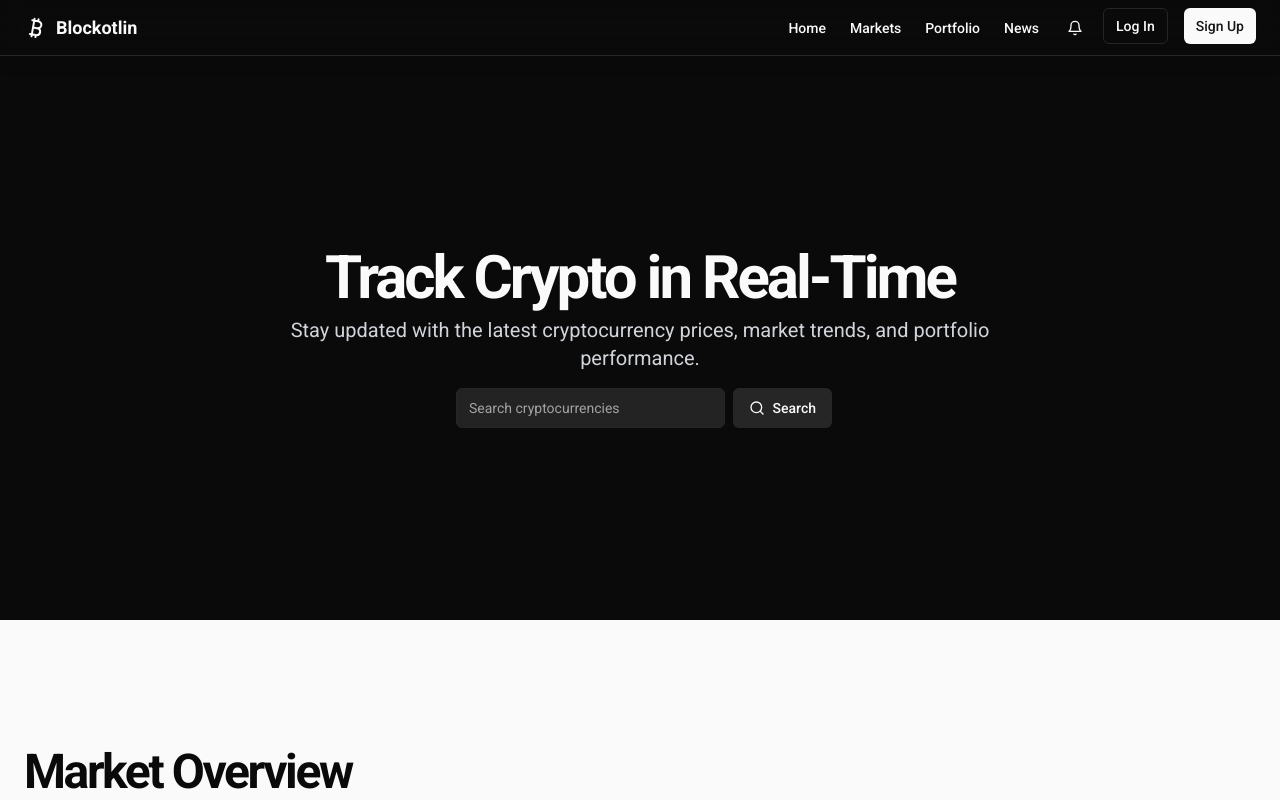
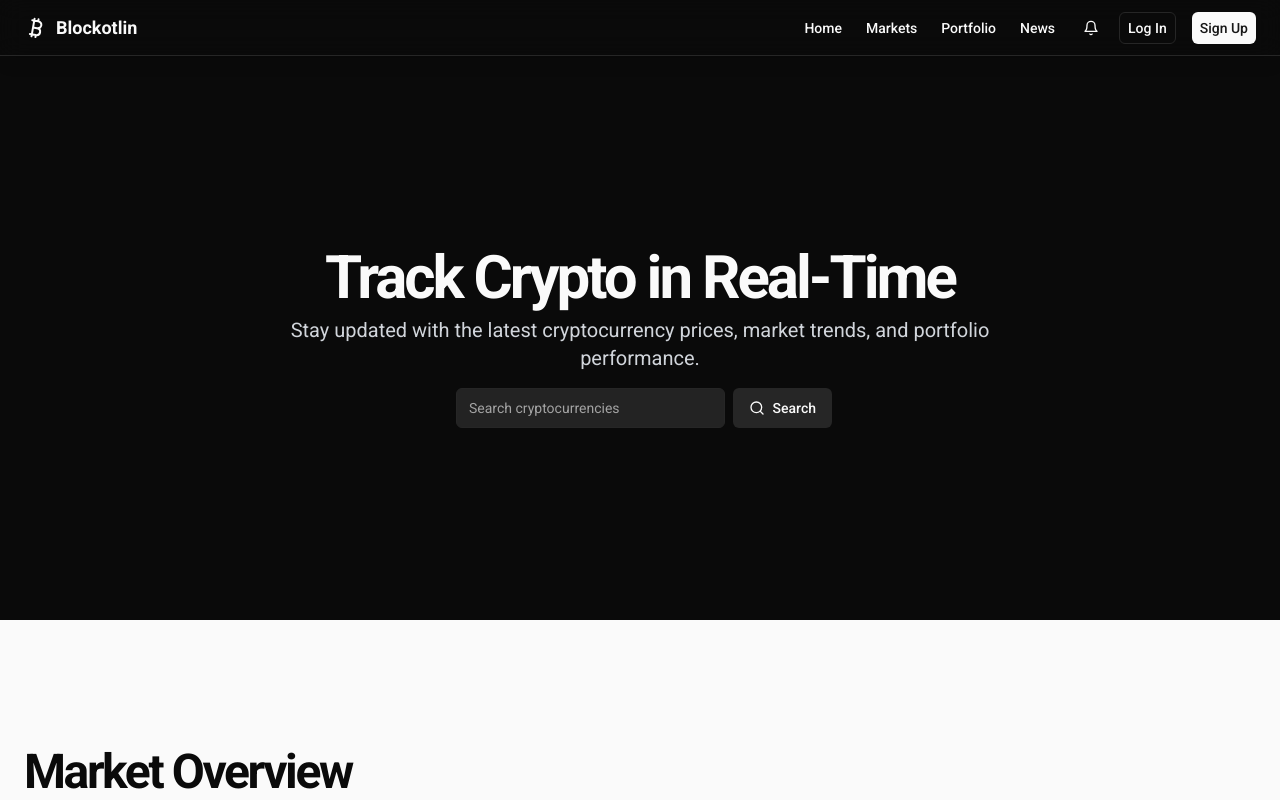
Before and after one commit to ViniciusCestarii/blockotlin-ui, a Next.js app: page / in a window 1280 px wide. Shown: the top 800 px of the page. Built offline with nearby package versions, Linux system fonts and the light colour scheme; no server answers.

Commit message:
feat: tranform signin and signup into links

```diff
--- a/src/components/ui/button.tsx
+++ b/src/components/ui/button.tsx
@@ -21,6 +21,7 @@ const buttonVariants = cva(
       },
       size: {
         default: 'h-10 px-4 py-2',
+        xs: 'h-8 rounded-md px-2',
         sm: 'h-9 rounded-md px-3',
         lg: 'h-11 rounded-md px-8',
         icon: 'h-10 w-10',
--- a/src/components/user/login.tsx
+++ b/src/components/user/login.tsx
@@ -1,10 +1,13 @@
 import React from 'react'
 import { Button } from '../ui/button'
+import Link from 'next/link'
 
 const Login = () => {
   return (
-    <Button size="sm" variant="outline">
-      Log In
+    <Button size="xs" variant="outline" asChild>
+      <Link href="/login" className="capitalize">
+        Log in
+      </Link>
     </Button>
   )
 }
--- a/src/components/user/navbar-options.tsx
+++ b/src/components/user/navbar-options.tsx
@@ -10,7 +10,7 @@ const UserNavbarOptions = () => {
 
   if (!auth) {
     return (
-      <div className="flex gap-4">
+      <div className="flex gap-4 items-center">
         <Login />
         <Signup />
       </div>
--- a/src/components/user/signup.tsx
+++ b/src/components/user/signup.tsx
@@ -1,8 +1,15 @@
 import React from 'react'
 import { Button } from '../ui/button'
+import Link from 'next/link'
 
 const Signup = () => {
-  return <Button size="sm">Sign Up</Button>
+  return (
+    <Button size="xs" asChild>
+      <Link href="/signup" className="capitalize">
+        Sign up
+      </Link>
+    </Button>
+  )
 }
 
 export default Signup
```
Also changed, not shown: src/app/login/page.tsx (added), src/app/signup/page.tsx (added).
